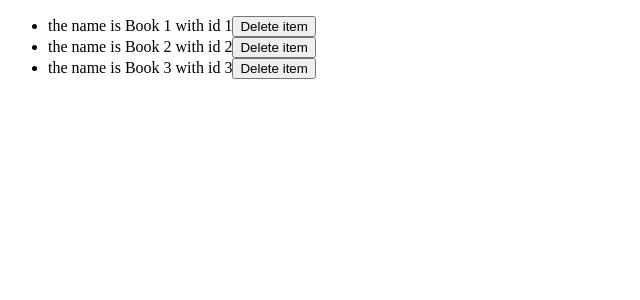
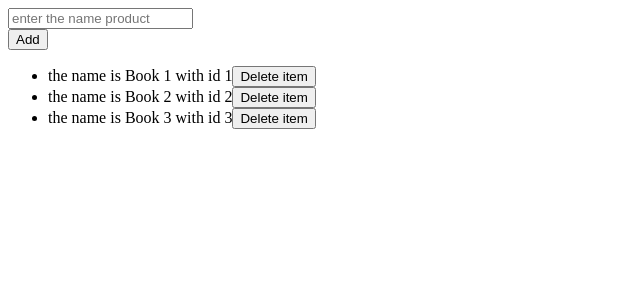
Before and after one commit to womoboy/react-daywork, a React (Create React App) app: page / in a window 1280 px wide. Shown: the top 300 px of the page, without its empty margins (0-640 px from the left). Built offline with nearby package versions, Linux system fonts and the light colour scheme.

Commit message:
add porduct component created

```diff
--- a/db.json
+++ b/db.json
@@ -1,16 +1,16 @@
 {
   "products": [
     {
-      "title": "Book 1",
-      "id": 1
+      "id": 1,
+      "title":"Book 1"
     },
     {
-      "title": "Book 2",
-      "id": 2
+      "id": 2,
+      "title":"Book 2"
     },
     {
-      "title": "Book 3",
-      "id": 3
+      "id": 3,
+      "title":"Book 3"
     }
   ]
 }
--- a/src/App.js
+++ b/src/App.js
@@ -1,5 +1,6 @@
 import { useState } from 'react';
 import ProductList from './component/productList/ProductList';
+import AddProduct from './component/addProduct/AddProduct';
 
 const App = () => {
     const [products, setProducts] = useState([
@@ -8,12 +9,19 @@ const App = () => {
         {id: 3, title: "Book 3"}
     ]);
 
+    const productAddition = (title) => {
+        const id = "#" + Math.floor(Math.random() * 1000);
+        const newProduct = {id, ...title};
+        setProducts([...products, newProduct]);
+    }
+
     const deleteProducts = (id) => {
         setProducts(products.filter((product) => {return product.id !== id}))
     }
 
     return (
         <>
+            <AddProduct onAdd={productAddition}/>
             <ProductList products={products} onDelete={deleteProducts}/>
         </>
     )
--- /dev/null
+++ b/src/component/addProduct/AddProduct.js
@@ -0,0 +1,30 @@
+import { useState } from 'react';
+
+const AddProduct = ({ onAdd }) => {
+    const [title, setTitle] = useState('');
+
+    const formSubmit = (event) => {
+        event.preventDefault();
+        onAdd({title});
+        setTitle('');
+    }
+
+    return(
+        <>
+            <form onSubmit={formSubmit}>
+                <div>
+                    <input type="text"
+                    placeholder='enter the name product'
+                    value={title}
+                    onChange={(e) => setTitle(e.target.value)}
+                    />
+                </div>
+                <div>
+                    <input type="submit" value="Add" />
+                </div>
+            </form>
+        </>
+    )
+}
+
+export default AddProduct;
```
